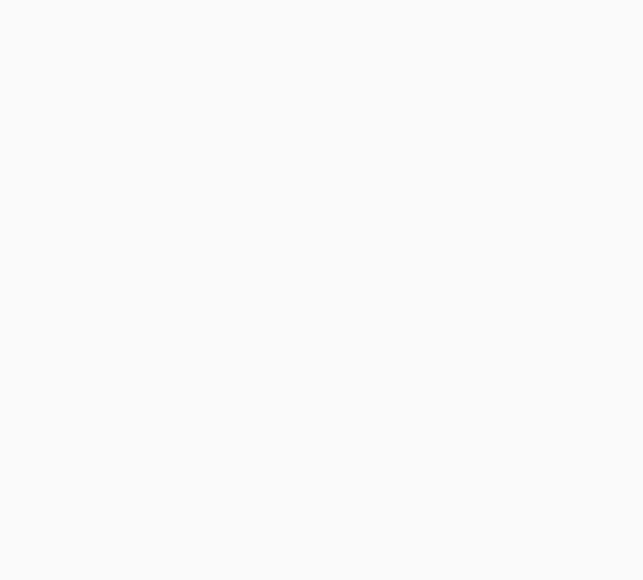
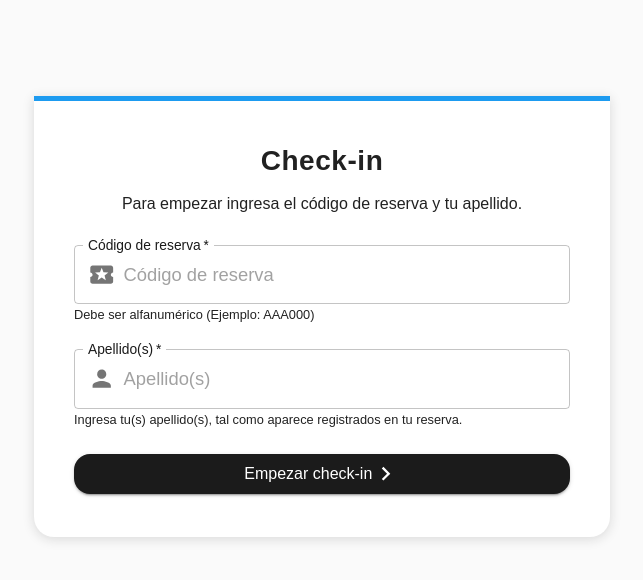
Before and after one commit to dinarealescorredor/FE-Aerolinea, a React (Vite) app: page /check-in in a window 1280 px wide. Before the commit this address had no page. Shown: the top 580 px of the page, without its empty margins (318-961 px from the left). Built offline with nearby package versions, Linux system fonts and the light colour scheme.

Commit message:
Check-in form ok

```diff
--- a/src/App.jsx
+++ b/src/App.jsx
@@ -1,5 +1,5 @@
 import React  from 'react';
-import { Route, Routes } from "react-router-dom";
+import {Route, Routes, Navigate} from "react-router-dom";
 import Home from "./pages/Home.jsx";
 import Reserve from "./pages/Reserve.jsx";
 
@@ -7,8 +7,9 @@ const App = () => {
     return (
         <div>
             <Routes>
-                <Route path="/" element={<Home/>} />
+                <Route path="/check-in" element={<Home/>} />
                 <Route path="/reserva" element={<Reserve/>} />
+                <Route path="/" element={<Navigate to="/check-in" />}/>
             </Routes>
         </div>
     )
--- a/src/components/Buttons/ContactButton.jsx
+++ b/src/components/Buttons/ContactButton.jsx
@@ -4,7 +4,7 @@ import KeyboardArrowRightIcon from "@mui/icons-material/KeyboardArrowRight";
 
 const ContactButton = ({ sx = {}, ...props }) => {
     return (
-        <Button variant="contained" sx={{ borderRadius: 4, ...sx }} {...props}>
+        <Button variant="contained" sx={{ borderRadius: 4, ...sx }} {...props} fullWidth>
             Empezar check-in
             <KeyboardArrowRightIcon />
         </Button>
--- /dev/null
+++ b/src/components/Form/CheckInForm.jsx
@@ -0,0 +1,100 @@
+import React, {Component} from 'react';
+import ContactButton from "../Buttons/ContactButton.jsx";
+import {Box, InputAdornment, TextField, Typography} from "@mui/material";
+import LocalActivityIcon from '@mui/icons-material/LocalActivity';
+import PersonIcon from '@mui/icons-material/Person';
+import Title from "../Title/index.jsx";
+
+class CheckInForm extends Component {
+    constructor(props) {
+        super(props);
+
+        this.state = {
+            reservationNumber: '',
+            lastName: '',
+        };
+
+        this.handleChange = this.handleChange.bind(this);
+        this.handleSubmit = this.handleSubmit.bind(this);
+    }
+
+    handleChange = name => event => {
+        this.setState({
+            [name]: event.target.value,
+        });
+    };
+
+
+    async handleSubmit(e) {
+        e.preventDefault();
+
+        const { reservationNumber, lastName } = this.state;
+        if (reservationNumber && lastName) {
+            console.log("estamos ok")
+        }
+    }
+
+
+
+    render() {
+        const { reservationNumber, lastName } = this.state;
+
+        return (
+            <Box>
+                <form
+                    style={{
+                    paddingRight: '1rem',
+                    paddingLeft: '1rem',
+                    }}
+                    onSubmit={this.handleSubmit}
+                >
+                    <div style={{ margin: "24px auto 0"}}>
+                        <TextField
+                            fullWidth
+                            type='text'
+                            color="info"
+                            label="Código de reserva"
+                            placeholder="Código de reserva"
+                            value={reservationNumber}
+                            required
+                            onChange={this.handleChange('reservationNumber')}
+                            InputProps={{
+                                startAdornment: (
+                                    <InputAdornment position="start">
+                                        <LocalActivityIcon />
+                                    </InputAdornment>
+                                ),
+                            }}
+                        />
+                        <Typography variant="caption" display="block" gutterBottom>Debe ser alfanumérico (Ejemplo: AAA000)</Typography>
+                    </div>
+                    <div style={{ margin: "24px auto 0"}}>
+                        <TextField
+                            fullWidth
+                            color="info"
+                            type='text'
+                            placeholder="Apellido(s)"
+                            label="Apellido(s)"
+                            value={lastName}
+                            required
+                            onChange={this.handleChange('lastName')}
+                            InputProps={{
+                                startAdornment: (
+                                    <InputAdornment position="start">
+                                        <PersonIcon />
+                                    </InputAdornment>
+                                ),
+                            }}
+                        />
+                        <Typography variant="caption" display="block" gutterBottom>Ingresa tu(s) apellido(s), tal como aparece registrados en tu reserva.</Typography>
+                    </div>
+                    <div style={{ margin: "24px auto 0"}}>
+                        <ContactButton type="submit"/>
+                    </div>
+                </form>
+            </Box>
+        );
+    }
+}
+
+export default CheckInForm;
--- a/src/containers/Section1.jsx
+++ b/src/containers/Section1.jsx
@@ -1,8 +1,8 @@
 import React  from 'react';
-import ContactButton from "../components/Buttons/ContactButton.jsx";
 import Title from "../components/Title/index.jsx";
 import {section1Content} from "../utils/content.js";
 import {Box} from "@mui/material";
+import CheckInForm from "../components/Form/CheckInForm.jsx";
 const {
     title1,
     body1,
@@ -23,7 +23,6 @@ const Section1 = () => {
                 sx={{
                     margin: "12vh auto",
                     width: "45%",
-                    height: 500,
                     top: 0,
                     right: 0,
                     left: 0
@@ -42,19 +41,18 @@ const Section1 = () => {
                             alignSelf: "stretch",
                             margin: "1vh auto",
                             textAlign: "center",
-                            height: 72
                         }}>
                         <Title
-                            variant={{ md: "body1" }}
                             sx={{
-                                fontWeight: 200
+                                fontWeight: 200,
+                                fontSize: 16
                             }}
                         >
                             {body1}
                         </Title>
                     </Box>
-                    <Box>
-                        <ContactButton/>
+                    <Box display="block">
+                        <CheckInForm/>
                     </Box>
                 </Box>
             </Box>
```
Also changed, not shown: package.json (+4 -4 lines), src/img/Loading.gif (added), 1 other file (tests, documents, lock files or other folders).
